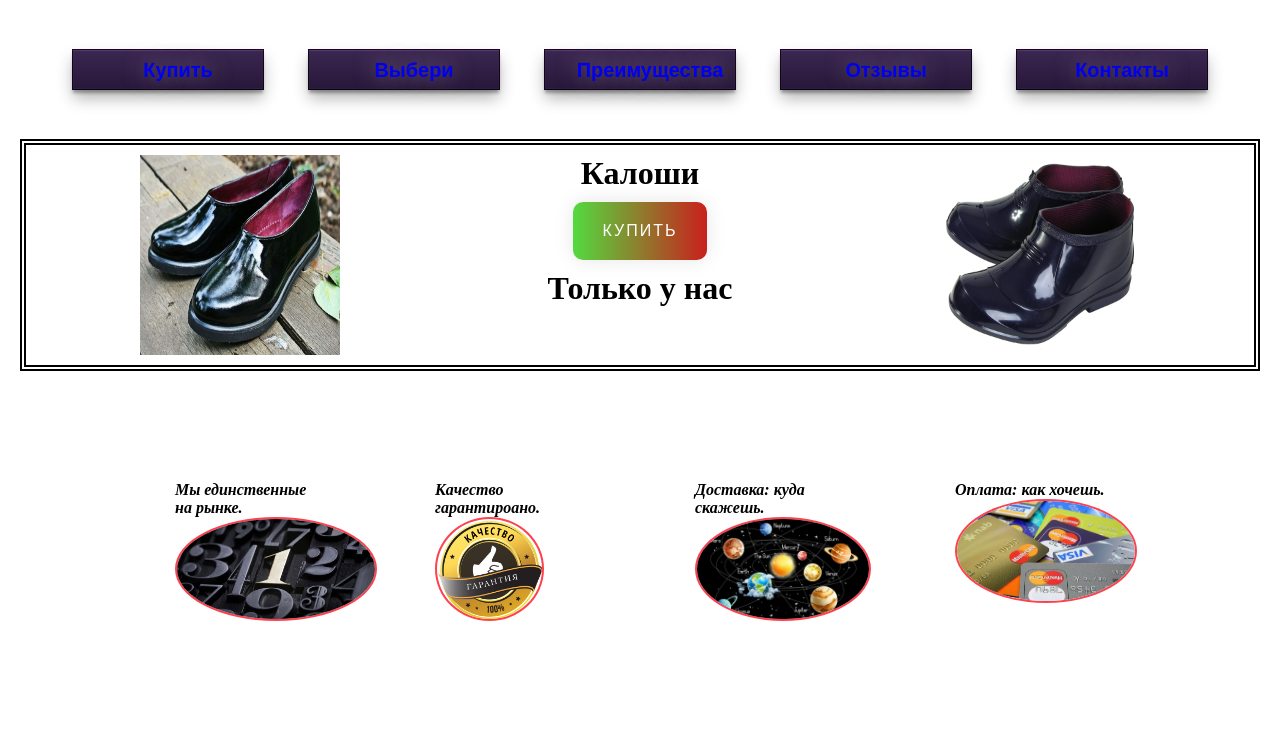
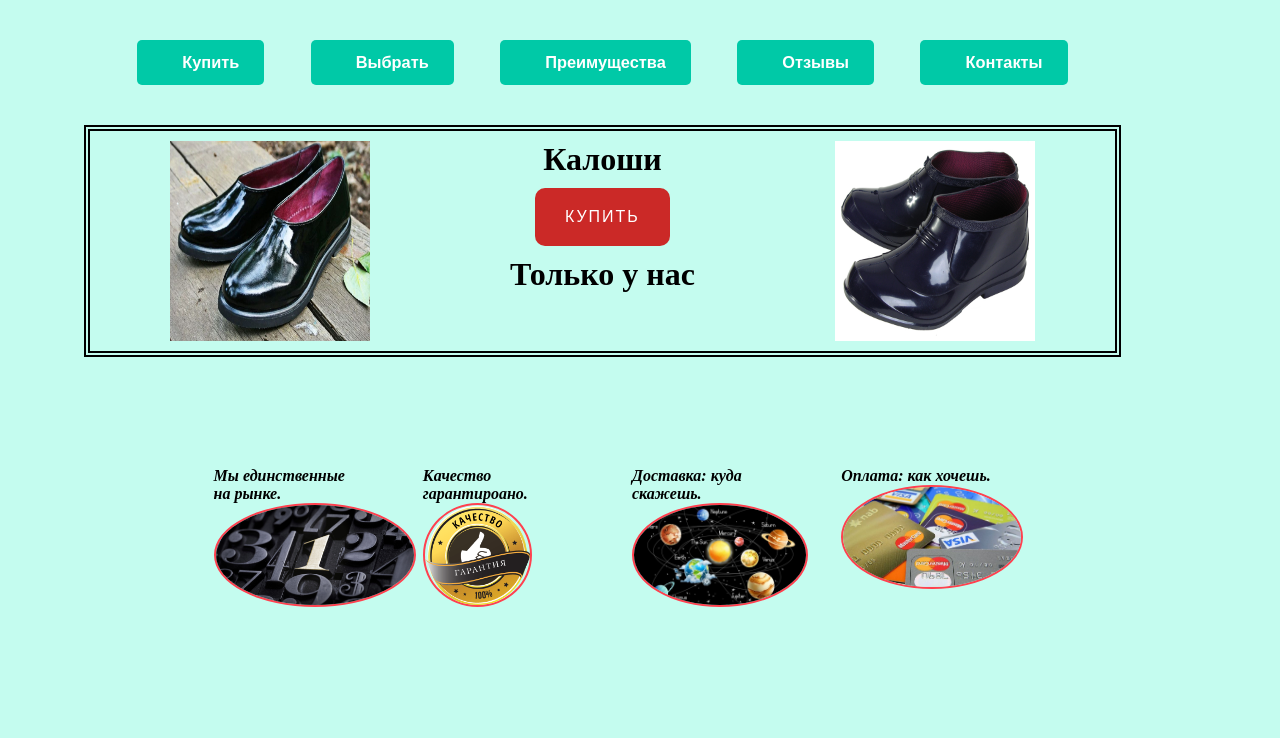
Before and after one commit to makarenkoj/45-6, a plain HTML site: page index.html in a window 1280 px wide. Shown: the top 738 px of the page. Drawn offline with Linux system fonts and the light colour scheme.

Commit message:
color style button and bacground

```diff
--- a/css/button.css
+++ b/css/button.css
@@ -1,4 +1,5 @@
 a.button {
+  background: rgba(204, 28, 27, 0.94);
   text-decoration: none;
   outline: none;
   display: inline-block;
@@ -9,38 +10,21 @@ a.button {
   font-family: 'Montserrat', sans-serif;
   text-transform: uppercase;
   letter-spacing: 2px;
-  background-image: linear-gradient(to right, #53da3f 0%, #cc1c1b 51%, #9EEFE1 100%);
   background-size: 200% auto;
-  box-shadow: 0 0 20px rgba(0, 0, 0, .1);
-  transition: .5s;
 }
 
 a.buttons {
-  width: 190px;
-  height: 30px;
+  background: #00c9a7;
+  border-radius: 5px;
+  color: #ffffff;
+  display: table;
+
+  font-family: sans-serif;
+  font-size: 14px;
+  font-weight: bold;
+  line-height: 1.5;
+  padding: 10px 25px;
+  margin: 10px auto;
   text-decoration: none;
-  padding-top: 9px;
-  /*color: #a675b3;*/
   text-align: center;
-  line-height: 20px;
-  display: block;
-  margin: 20px auto;
-  font: normal 17px arial;
 }
-
-
-a.buttons:not(.active) {
-  box-shadow: inset 0 1px 1px rgba(111, 55, 125, 0.8), inset 0 -1px 0px rgba(63, 59, 113, 0.2), 0 9px 16px 0 rgba(0, 0, 0, 0.3), 0 4px 3px 0 rgba(0, 0, 0, 0.3), 0 0 0 1px #150a1e;
-  background-image: linear-gradient(#3b2751, #271739);
-  text-shadow: 0 0 21px rgba(223, 206, 228, 0.5), 0 -1px 0 #311d47;
-}
-
-a.buttons:not(.active):hover,
-a.buttons:not(.active):focus {
-  transition: color 200ms linear, text-shadow 500ms linear;
-  color: #fff;
-  text-shadow: 0 0 21px rgba(223, 206, 228, 0.5), 0 0 10px rgba(223, 206, 228, 0.4), 0 0 2px #2a153c;
-}
-a.buttons:not(:hover) {
-  transition: 0.6s;
-}
--- a/css/style.css
+++ b/css/style.css
@@ -5,6 +5,8 @@
 
 html, body {
   height: 100%;
+  width: 90%;
+  margin: 0 auto;
 }
 
 body {
@@ -12,7 +14,7 @@ body {
   flex-direction: column;
   margin-left: 20px;
   margin-right: 20px;
-  /*background-color: #9dc3cc;*/
+  background-color: #c4fcef;
 }
 
 .wrapper {
@@ -27,7 +29,7 @@ body {
 }
 
 .centro {
-  background: white;
+  background: #c4fcef;
   border: 6px double black;
   padding: 10px;
   display: flex;
@@ -44,7 +46,6 @@ body {
   display: flex;
   flex-direction: row;
   justify-content: space-around;
-  /*align-items: center;*/
   padding: 100px;
 }
 
@@ -59,12 +60,12 @@ body {
   flex-direction: row;
   justify-content: space-around;
   padding: 20px;
-  /*border: #3b2751 solid;*/
 }
 
 .reviews {
   display: flex;
   justify-content: space-around;
+  margin: 80px;
 }
 
 .block2 {
--- a/css/text.css
+++ b/css/text.css
@@ -10,7 +10,6 @@ h2 {
 .text {
   font-family: Trebuchet MS, sans-serif;
   font-size: 1.6rem;
-  /*text-align: justify;*/
   text-indent: 20px;
 }
 
--- a/index.html
+++ b/index.html
@@ -21,7 +21,7 @@
     </div>
     <div class="text">
       <a class="buttons" href="#choice">
-        <h3>Выбери</h3>
+        <h3>Выбрать</h3>
       </a>
     </div>
     <div class="text">
@@ -110,9 +110,9 @@
     <div class="bord">
       <h3>Укажите количество: <input type="text" size="20"></h3>
 
-
       <a class="buttons" href="#">Отправить</a>
     </div>
+
     <div class="contact" id="contact">
       <p>г. Киев </p>
       <p>ул. Машиностроительная 5</p>
```
Also changed, not shown: css/media.css (+0 -7 lines).
